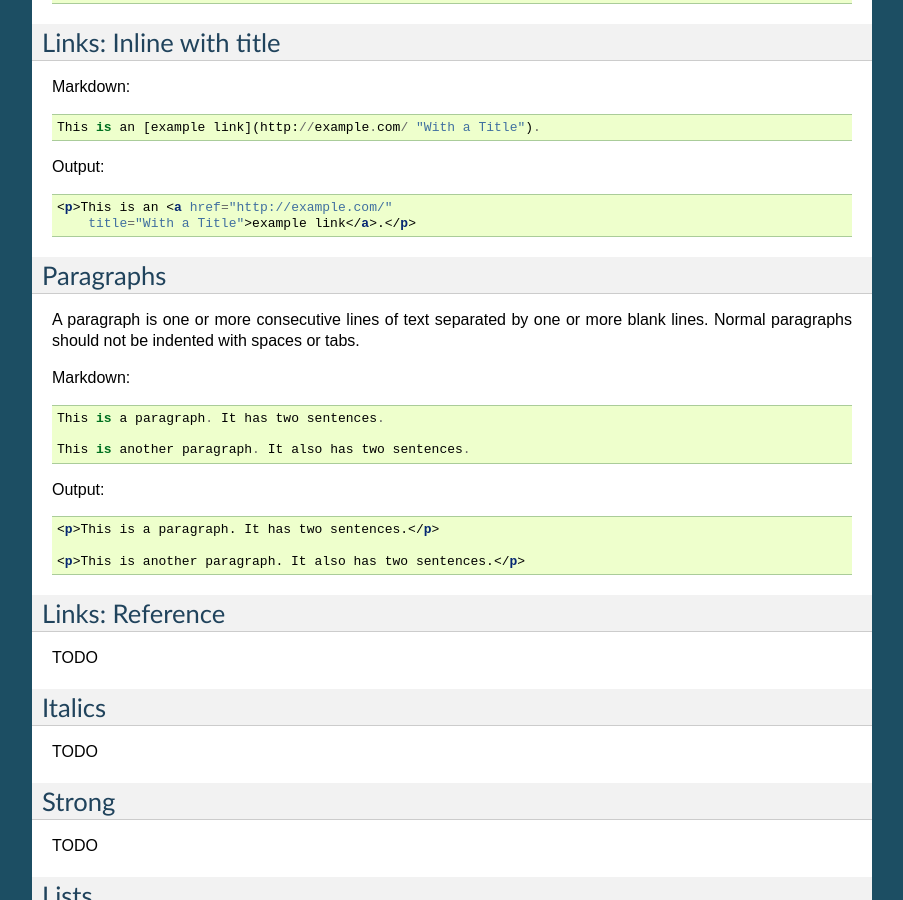
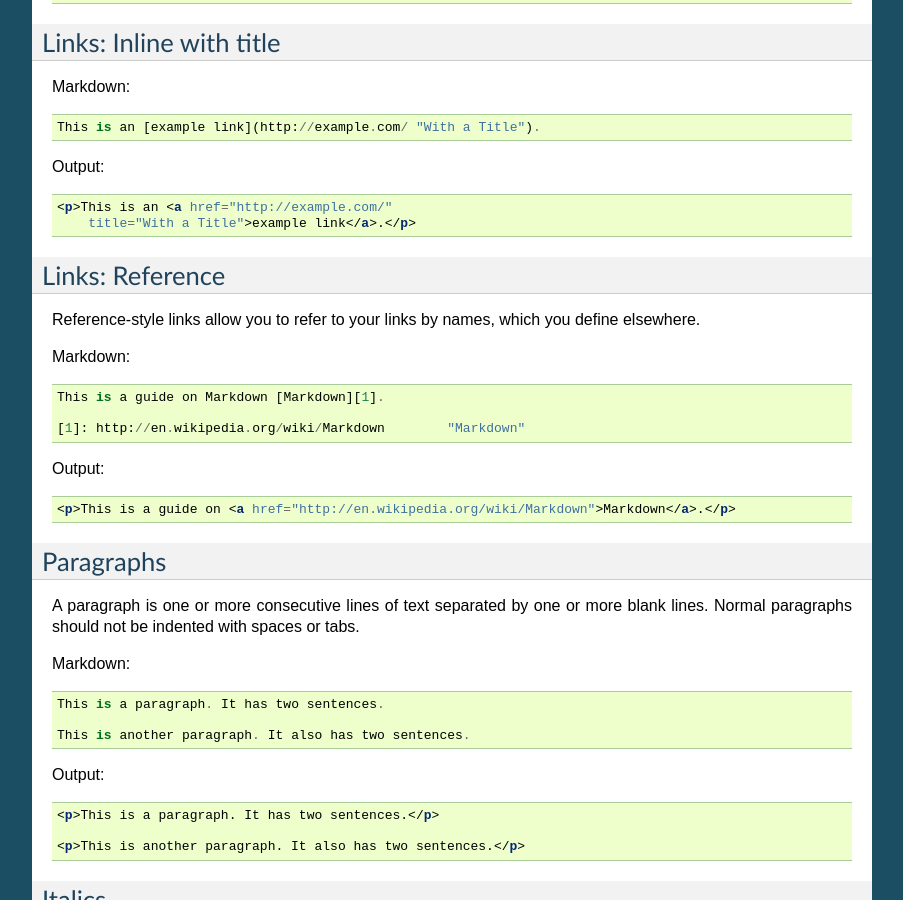
Before and after one commit to joaedwar/markdown-guide, a Sphinx documentation site: the page built from docs/basics.rst, in a window 1280 px wide and 900 px high, scrolled down 1413 px. Shown: the whole window, without its empty margins (198-1101 px from the left). Built offline with Sphinx 7.4.7, drawn with Linux system fonts in a browser that asks for light colours; some of the changed text lies outside the part shown.

Commit message:
Add reference links

```diff
--- a/docs/basics.rst
+++ b/docs/basics.rst
@@ -98,6 +98,23 @@ Output:
     <p>This is an <a href="http://example.com/"
         title="With a Title">example link</a>.</p>
 
+Links: Reference
+================
+
+Reference-style links allow you to refer to your links by names, which you define elsewhere.
+
+Markdown::
+
+    This is a guide on Markdown [Markdown][1].
+
+    [1]: http://en.wikipedia.org/wiki/Markdown        "Markdown"
+
+Output:
+
+.. code-block:: html
+
+    <p>This is a guide on <a href="http://en.wikipedia.org/wiki/Markdown">Markdown</a>.</p>
+
 Paragraphs
 ===========
 
@@ -119,10 +136,7 @@ Output:
     <p>This is another paragraph. It also has two sentences.</p>
 
 
-Links: Reference
-================
 
-TODO
 
 
 
```
